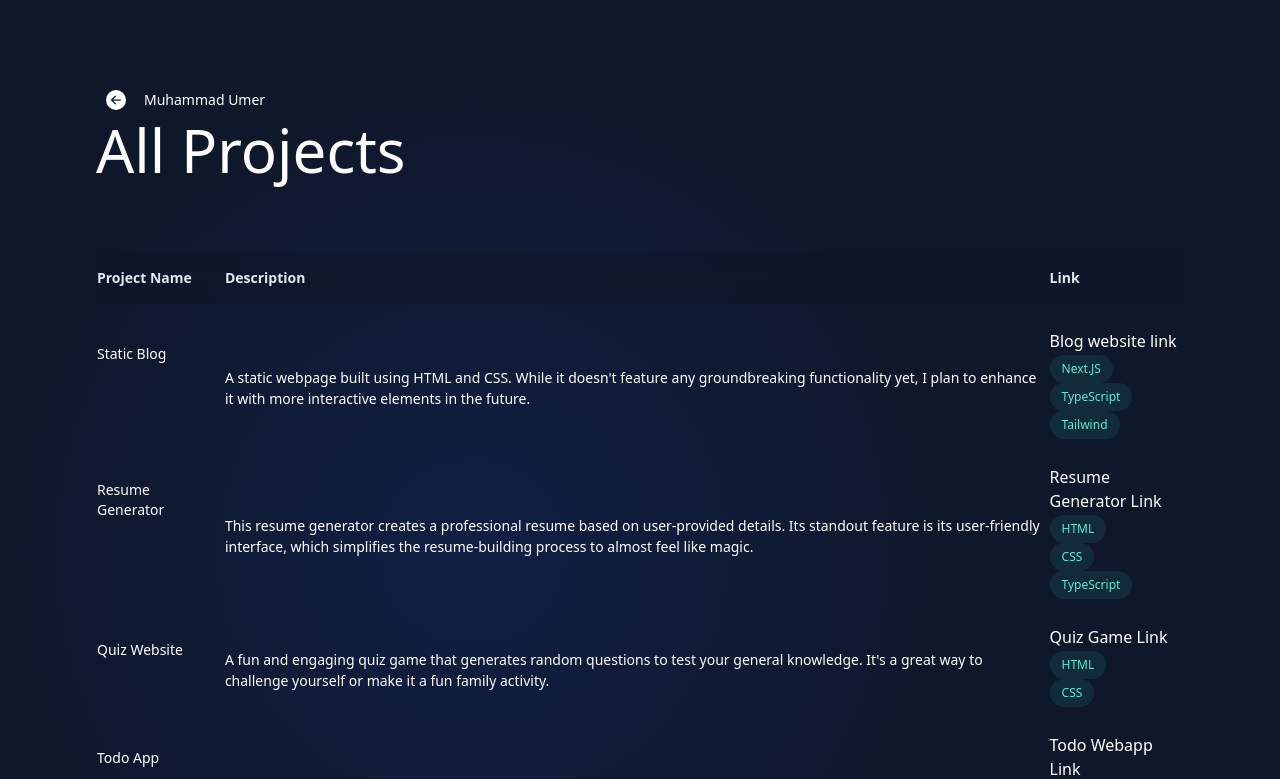
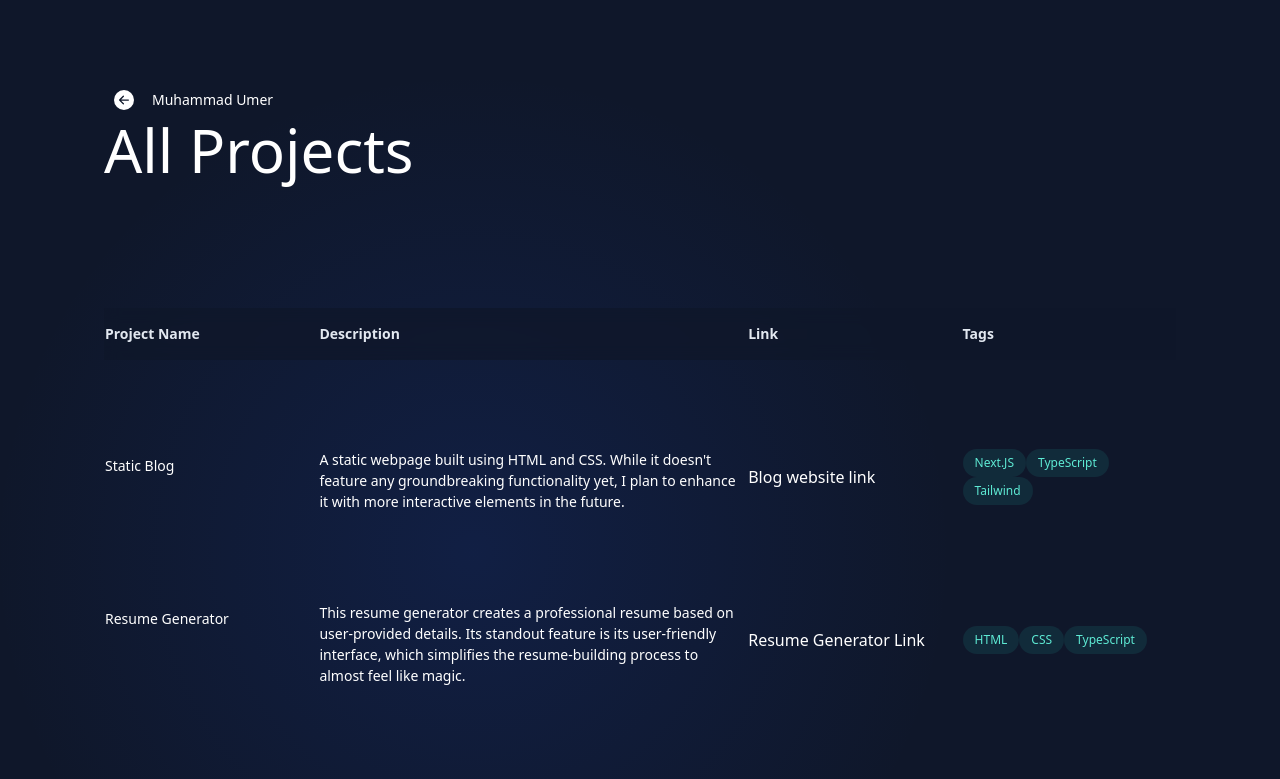
Before and after one commit to M-Umer007/Portfolio, a Next.js app: page /allProjects in a window 1280 px wide. Shown: the top 779 px of the page. Built offline with nearby package versions, Linux system fonts and the light colour scheme.

Commit message:
fixed the alignment of allprojects

```diff
--- a/src/app/allProjects/components/projectcomponent.tsx
+++ b/src/app/allProjects/components/projectcomponent.tsx
@@ -9,12 +9,24 @@ interface ProjectProps {
   tagButtons: string[];
 }
 
-  const ProjectComponent: React.FC<ProjectProps> = ({link,name, description,smLink,smName,tagButtons,}) => {
+const ProjectComponent: React.FC<ProjectProps> = ({
+  link,
+  name,
+  description,
+  smLink,
+  smName,
+  tagButtons,
+}) => {
   return (
     <tr>
-        <td className="py-4 pr-4 align-top text-sm">
+      <td className="py-4 pr-6 align-top text-sm">
         <div>
-            <a href={link} target="_blank" rel="noopener noreferrer" className="sm:pointer-events-none sm:cursor-default">
+          <a
+            href={link}
+            target="_blank"
+            rel="noopener noreferrer"
+            className="sm:pointer-events-none sm:cursor-default"
+          >
             {name}
           </a>
         </div>
@@ -22,19 +34,19 @@ interface ProjectProps {
       <td>
         <div className="mt-2 text-sm leading-normal">{description}</div>
       </td>
-        <td className="hidden sm:block">
-          <div>
-            <a href={smLink} target="_blank" rel="noopener noreferrer" >{smName} </a>
+      <td className="">
+        <div className="hidden sm:block">
+          <a href={smLink} target="_blank" rel="noopener noreferrer">
+            {smName}{" "}
+          </a>
         </div>
       </td>
-        <td className="hidden sm:block">
-          <ul>
+      <td className="">
+        <div className="flex flex-wrap gap-1 hidden sm:block">
           {tagButtons.map((tag, index) => (
-              <li key={index}>
-                <Button>{tag}</Button>
-              </li>
+            <Button key={index}>{tag}</Button>
           ))}
-          </ul>
+        </div>
       </td>
     </tr>
   );
--- a/src/app/allProjects/page.tsx
+++ b/src/app/allProjects/page.tsx
@@ -96,7 +96,7 @@ export default function AllProjects() {
   return (
     <div className="flex justify-center flex-col items-start top-0 bg-slate-900 min-h-screen ">
       <div className="bg-custom-radial">
-        <div className="mx-auto min-h-screen max-w-screen-xl px-6 py-12 font-sans md:px-12 md:py-20 lg:px-24 lg:py-0">
+        <div className="mx-2 min-h-screen max-w-screen-xl px-6 py-12 font-sans md:px-12 md:py-20 lg:px-24 lg:py-0">
           <div className="sm:my-10 md:my-14 lg:my-20 ">
             <div className="flex flex-row items-center inset-y-10">
               <div>
@@ -127,18 +127,21 @@ export default function AllProjects() {
             <p className="text-white text-3xl my-0 py-0  sm:text-5xl lg:text-6xl">
               All Projects
             </p>
-            <table className="mt-12 w-full border-separate border-spacing-y-6 text-left">
+            <table className="mt-12 w-full border-separate border-spacing-y-20 ">
       <thead className="sticky top-0 z-10 border-b border-slate-300/10 bg-slate-900/75 px-2 py-4 backdrop-blur">
-        <tr>
-          <th className="py-4 pr-6 text-sm font-semibold text-slate-200">Project Name</th>
-          <th className="py-4 pr-6 text-sm font-semibold text-slate-200">Description</th>
-          <th className="hidden py-4 pr-6 text-sm font-semibold text-slate-200 sm:table-cell">Link</th>
-        </tr>
+         <tr>
+    <th className="py-4 pr-6 text-sm font-semibold text-slate-200 text-left w-1/5">Project Name</th>
+    <th className="py-4 pr-6 text-sm font-semibold text-slate-200 text-left w-2/5">Description</th>
+    <th className="hidden sm:table-cell py-4 pr-6 text-sm font-semibold text-slate-200 text-left w-1/5">Link</th>
+    <th className="hidden sm:table-cell py-4 pr-6 text-sm font-semibold text-slate-200 text-left w-1/5">Tags</th>
+  </tr>
       </thead>
       <tbody className="text-white">
+
         {projects.map((project, index) => (
           <ProjectComponent key={index} {...project} />
         ))}
+
       </tbody>
     </table>
           </div>
```
Lines whose indentation alone changed are shown as unchanged.
